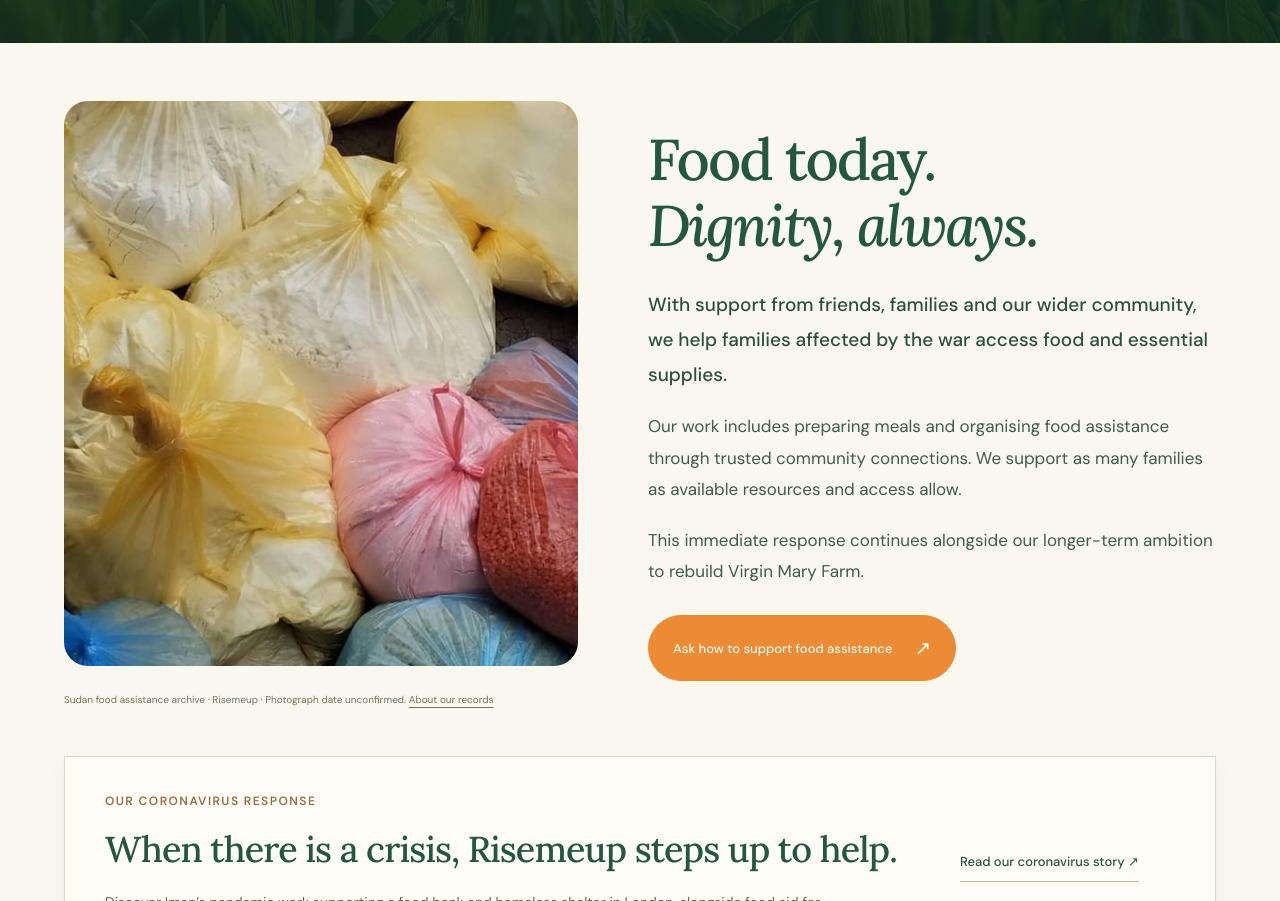
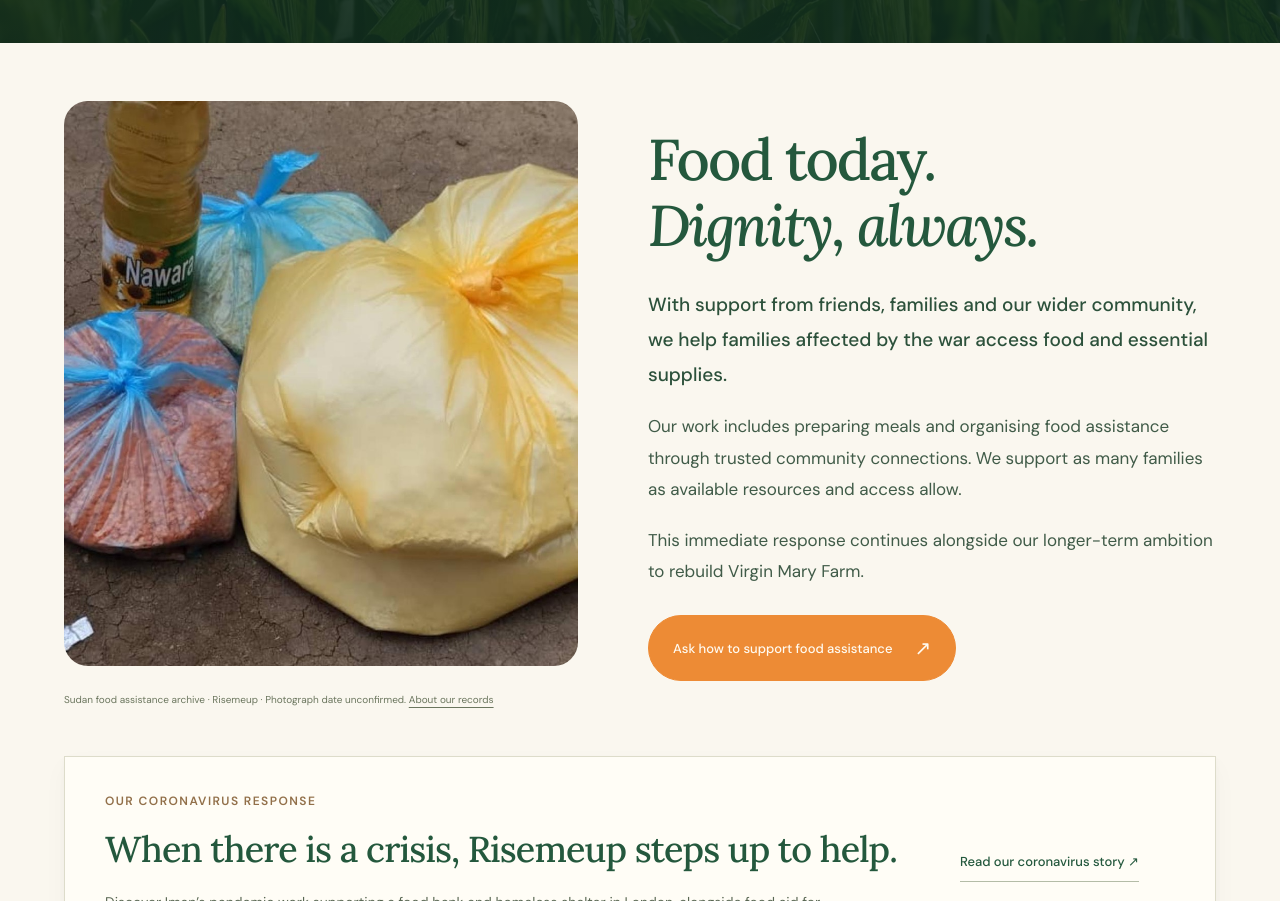
Before and after one commit to Hero988/RiseMeUp, a React (Vite) app: page / in a window 1280 px wide. Shown: the part 3786-4687 px from the top of the page. Built offline with nearby package versions, Linux system fonts and the light colour scheme; a web font is replaced by a local one.

Commit message:
Use selected Sudan food staples photograph in Food today section

```diff
--- a/src/App.tsx
+++ b/src/App.tsx
@@ -227,10 +227,10 @@ export default function App() {
           <div className="container relief-grid">
             <figure className="photo">
               <img
-                src="/sudan-crisis-7.jpeg"
-                alt="Food portions packed in bags for community support"
-                width="960"
-                height="1280"
+                src="/crisis-response/photos/sudan-food-staples.jpg"
+                alt="Bags of dry food staples beside a bottle of cooking oil"
+                width="967"
+                height="1536"
                 loading="lazy"
               />
               <figcaption>Sudan food assistance archive · Risemeup · Photograph date unconfirmed. <a href="/crisis-response/#photo-records">About our records</a></figcaption>
```
